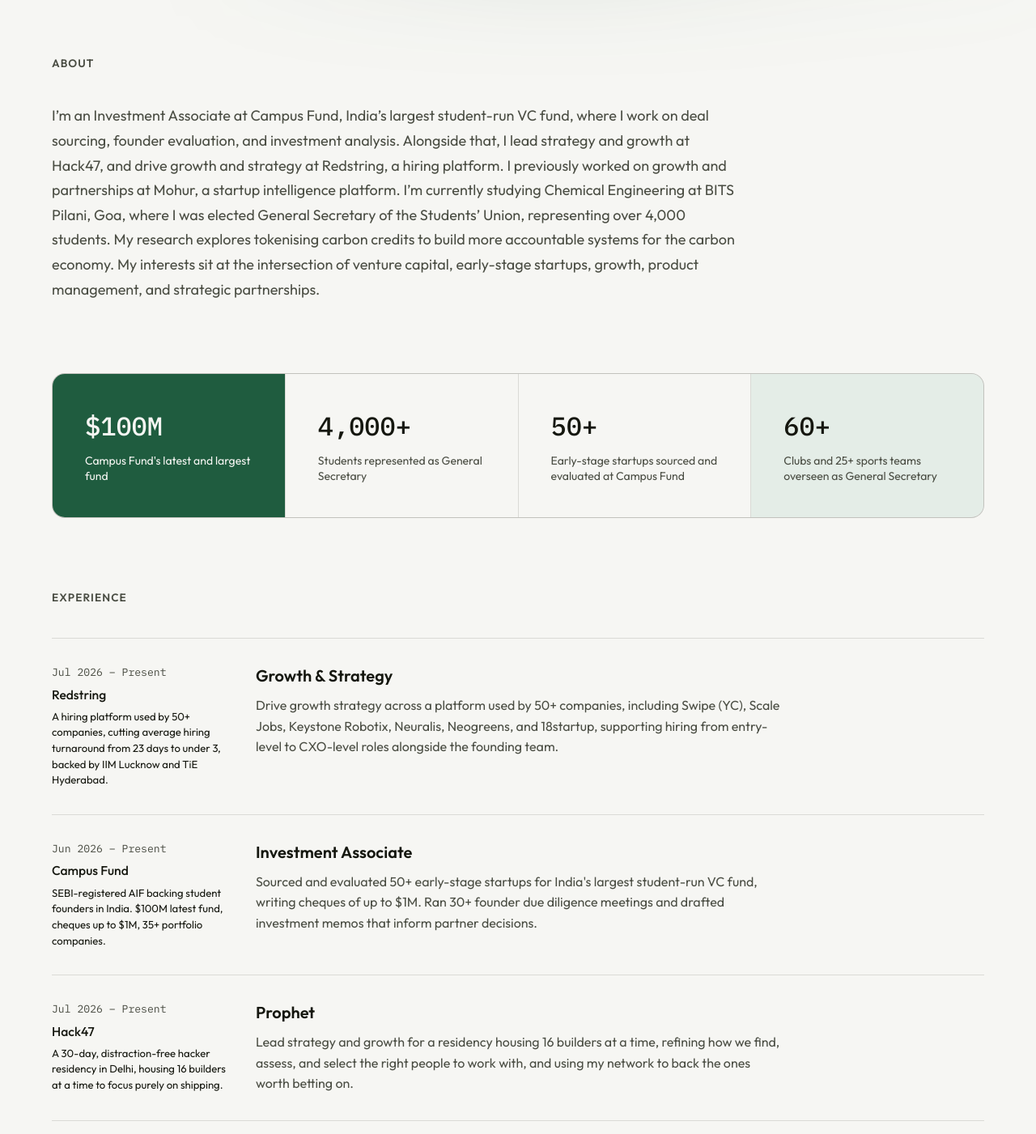
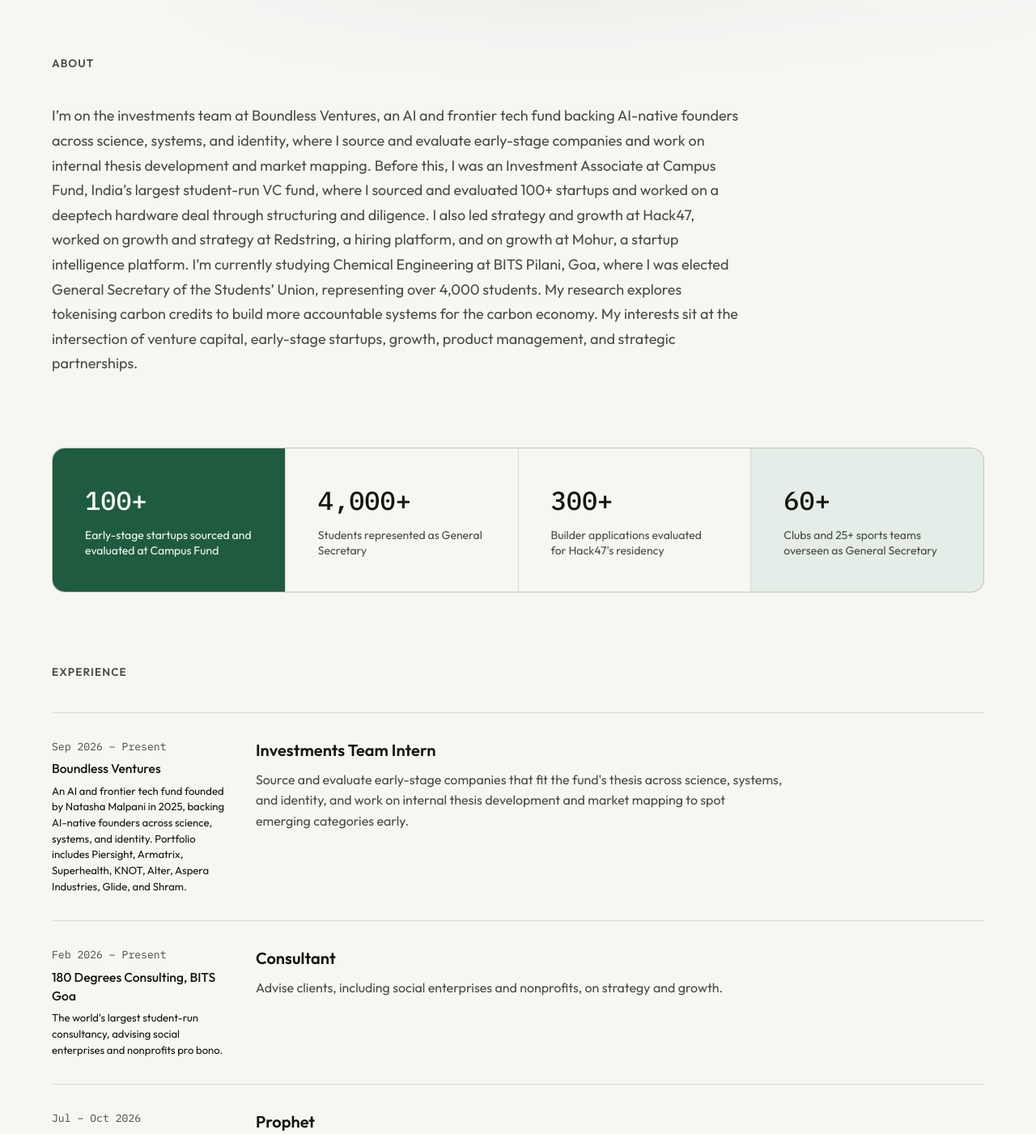
Before and after one commit to gnbhoite06/portfolio, a React (Vite) app: page / in a window 1280 px wide. Shown: the part 820-2221 px from the top of the page at 81% size. Built offline with nearby package versions, Linux system fonts and the light colour scheme.

Commit message:
Update portfolio for move to Boundless Ventures
Add Boundless Ventures role, mark Campus Fund, Hack47 and Redstring as
past roles, refresh stats and about copy, and remove Calendly links.

Co-Authored-By: Claude Opus 5.5 <noreply@anthropic.com>

```diff
--- a/index.html
+++ b/index.html
@@ -6,7 +6,7 @@
     <title>Gandharv Bhoite</title>
     <meta
       name="description"
-      content="Gandharv Bhoite — Investment Associate at Campus Fund. Working across venture capital and early-stage startups."
+      content="Gandharv Bhoite — AI &amp; frontier tech investments at Boundless Ventures. Working across venture capital and early-stage startups."
     />
     <link
       rel="icon"
--- a/src/components/About.tsx
+++ b/src/components/About.tsx
@@ -6,11 +6,13 @@ export default function About() {
     <section id="about" className="mx-auto max-w-[1200px] px-6 py-[5.5rem]">
       <h2 className="mb-10 text-[0.85rem] font-semibold uppercase tracking-[0.08em] text-ink-soft">About</h2>
       <p ref={ref} className="reveal max-w-[72ch] text-lg leading-[1.7] text-ink-soft">
-        I&rsquo;m an Investment Associate at Campus Fund, India&rsquo;s largest student-run VC fund, where I work on deal
-        sourcing, founder evaluation, and investment analysis. Alongside that, I lead strategy and growth at Hack47, and
-        drive growth and strategy at Redstring, a hiring platform. I previously worked on growth and partnerships at
-        Mohur, a startup intelligence platform. I&rsquo;m currently studying Chemical Engineering at BITS Pilani, Goa,
-        where I was elected General Secretary of the Students&rsquo; Union,
+        I&rsquo;m on the investments team at Boundless Ventures, an AI and frontier tech fund backing AI-native founders
+        across science, systems, and identity, where I source and evaluate early-stage companies and work on internal thesis development and market mapping.
+        Before this, I was an Investment Associate at Campus Fund, India&rsquo;s largest student-run VC fund, where I
+        sourced and evaluated 100+ startups and worked on a deeptech hardware deal through structuring and diligence. I
+        also led strategy and growth at Hack47, worked on growth and strategy at Redstring, a hiring platform, and on
+        growth at Mohur, a startup intelligence platform. I&rsquo;m currently studying Chemical Engineering at BITS
+        Pilani, Goa, where I was elected General Secretary of the Students&rsquo; Union,
         representing over 4,000 students. My research explores tokenising carbon credits to build more accountable
         systems for the carbon economy. My interests sit at the intersection of venture capital, early-stage startups,
         growth, product management, and strategic partnerships.
--- a/src/components/Contact.tsx
+++ b/src/components/Contact.tsx
@@ -1,4 +1,4 @@
-import { Mail, Calendar } from "lucide-react";
+import { Mail } from "lucide-react";
 import type { ComponentType } from "react";
 import { useReveal } from "../hooks/useReveal";
 
@@ -30,11 +30,11 @@ function SubstackIcon({ className }: { className?: string }) {
 }
 
 const links: { href: string; label: string; Icon: IconComponent }[] = [
+  { href: "mailto:gandharv@boundlessvc.com", label: "gandharv@boundlessvc.com", Icon: Mail },
   { href: "mailto:gandharvbhoite@gmail.com", label: "gandharvbhoite@gmail.com", Icon: Mail },
   { href: "https://www.linkedin.com/in/gandharv-bhoite", label: "linkedin.com/in/gandharv-bhoite", Icon: LinkedinIcon },
   { href: "https://x.com/gandharvb_", label: "x.com/gandharvb_", Icon: XIcon },
   { href: "https://substack.com/@gandharvbhoite", label: "Writing on Substack", Icon: SubstackIcon },
-  { href: "https://calendly.com/gandharv-bhoite-yourcampusfund/30min", label: "Book time on Calendly", Icon: Calendar },
 ];
 
 function ContactRow({
--- a/src/components/Experience.tsx
+++ b/src/components/Experience.tsx
@@ -2,25 +2,39 @@ import { useReveal } from "../hooks/useReveal";
 
 const roles = [
   {
-    dates: "Jul 2026 – Present",
+    dates: "Sep 2026 – Present",
+    org: "Boundless Ventures",
+    orgDesc: "An AI and frontier tech fund founded by Natasha Malpani in 2025, backing AI-native founders across science, systems, and identity. Portfolio includes Piersight, Armatrix, Superhealth, KNOT, Alter, Aspera Industries, Glide, and Shram.",
+    title: "Investments Team Intern",
+    body: "Source and evaluate early-stage companies that fit the fund's thesis across science, systems, and identity, and work on internal thesis development and market mapping to spot emerging categories early.",
+  },
+  {
+    dates: "Feb 2026 – Present",
+    org: "180 Degrees Consulting, BITS Goa",
+    orgDesc: "The world's largest student-run consultancy, advising social enterprises and nonprofits pro bono.",
+    title: "Consultant",
+    body: "Advise clients, including social enterprises and nonprofits, on strategy and growth.",
+  },
+  {
+    dates: "Jul – Oct 2026",
+    org: "Hack47",
+    orgDesc: "A 30-day, distraction-free hacker residency in Delhi, housing 16 builders at a time to focus purely on shipping.",
+    title: "Prophet",
+    body: "Led strategy and growth for a residency housing 16 builders at a time, evaluating 300+ applications, refining how we find, assess, and select the right people to work with, and using my network to back the ones worth betting on.",
+  },
+  {
+    dates: "Jun – Sep 2026",
+    org: "Campus Fund",
+    orgDesc: "SEBI-registered AIF backing student founders in India. $100M latest fund, cheques up to $1M, 35+ portfolio companies.",
+    title: "Investment Associate",
+    body: "Sourced and evaluated 100+ startups across HealthTech, Climate Tech, DeepTech, AI, SaaS, and Consumer Brands, sat on 5 Investment Committees, and supported a live deeptech hardware deal through structuring and diligence.",
+  },
+  {
+    dates: "Jul – Aug 2026",
     org: "Redstring",
     orgDesc: "A hiring platform used by 50+ companies, cutting average hiring turnaround from 23 days to under 3, backed by IIM Lucknow and TiE Hyderabad.",
     title: "Growth & Strategy",
-    body: "Drive growth strategy across a platform used by 50+ companies, including Swipe (YC), Scale Jobs, Keystone Robotix, Neuralis, Neogreens, and 18startup, supporting hiring from entry-level to CXO-level roles alongside the founding team.",
-  },
-  {
-    dates: "Jun 2026 – Present",
-    org: "Campus Fund",
-    orgDesc: "SEBI-registered AIF backing student founders in India. $100M latest fund, cheques up to $1M, 35+ portfolio companies.",
-    title: "Investment Associate",
-    body: "Sourced and evaluated 50+ early-stage startups for India's largest student-run VC fund, writing cheques of up to $1M. Ran 30+ founder due diligence meetings and drafted investment memos that inform partner decisions.",
-  },
-  {
-    dates: "Jul 2026 – Present",
-    org: "Hack47",
-    orgDesc: "A 30-day, distraction-free hacker residency in Delhi, housing 16 builders at a time to focus purely on shipping.",
-    title: "Prophet",
-    body: "Lead strategy and growth for a residency housing 16 builders at a time, refining how we find, assess, and select the right people to work with, and using my network to back the ones worth betting on.",
+    body: "Drove growth strategy across a platform used by 50+ companies, including Swipe (YC), Scale Jobs, Keystone Robotix, Neuralis, Neogreens, and 18startup, supporting hiring from entry-level to CXO-level roles alongside the founding team.",
   },
   {
     dates: "Feb – Jul 2026",
@@ -28,13 +42,6 @@ const roles = [
     orgDesc: "A startup intelligence platform connecting founders to funding and ecosystem partners.",
     title: "Growth",
     body: "Led 3 strategic partnerships with VCs, accelerators, and ecosystem partners, and grew an engaged community of 1,000+ founders, driving 20,000+ impressions and 50% follower growth.",
-  },
-  {
-    dates: "Feb 2026 – Present",
-    org: "180 Degrees Consulting, BITS Goa",
-    orgDesc: "The world's largest student-run consultancy, advising social enterprises and nonprofits pro bono.",
-    title: "Consultant",
-    body: "Advise clients, including social enterprises and nonprofits, on strategy and growth.",
   },
   {
     dates: "May – Dec 2025",
--- a/src/components/Hero.tsx
+++ b/src/components/Hero.tsx
@@ -20,9 +20,7 @@ export default function Hero() {
 
         <div className="mt-8">
           <a
-            href="https://calendly.com/gandharv-bhoite-yourcampusfund/30min"
-            target="_blank"
-            rel="noopener"
+            href="#contact"
             className="inline-flex items-center justify-center whitespace-nowrap rounded-full bg-accent px-6 py-[0.85rem] text-[0.95rem] font-medium text-paper transition-transform duration-150 hover:bg-accent-strong active:scale-[0.98]"
           >
             Get in touch
--- a/src/components/Nav.tsx
+++ b/src/components/Nav.tsx
@@ -52,9 +52,7 @@ export default function Nav() {
             </button>
 
             <a
-              href="https://calendly.com/gandharv-bhoite-yourcampusfund/30min"
-              target="_blank"
-              rel="noopener"
+              href="#contact"
               className="hidden rounded-full bg-accent px-4 py-2 text-sm font-medium text-paper transition-colors hover:bg-accent-strong sm:inline-flex"
             >
               Get in touch
--- a/src/components/Stats.tsx
+++ b/src/components/Stats.tsx
@@ -2,9 +2,9 @@ import { useEffect, useRef, useState } from "react";
 import { useCountUp } from "../hooks/useCountUp";
 
 const stats = [
-  { prefix: "$", target: 100, suffix: "M", label: "Campus Fund's latest and largest fund", variant: "filled" },
+  { prefix: "", target: 100, suffix: "+", label: "Early-stage startups sourced and evaluated at Campus Fund", variant: "filled" },
   { prefix: "", target: 4000, suffix: "+", label: "Students represented as General Secretary", variant: "default" },
-  { prefix: "", target: 50, suffix: "+", label: "Early-stage startups sourced and evaluated at Campus Fund", variant: "default" },
+  { prefix: "", target: 300, suffix: "+", label: "Builder applications evaluated for Hack47's residency", variant: "default" },
   { prefix: "", target: 60, suffix: "+", label: "Clubs and 25+ sports teams overseen as General Secretary", variant: "outline" },
 ] as const;
 
```
